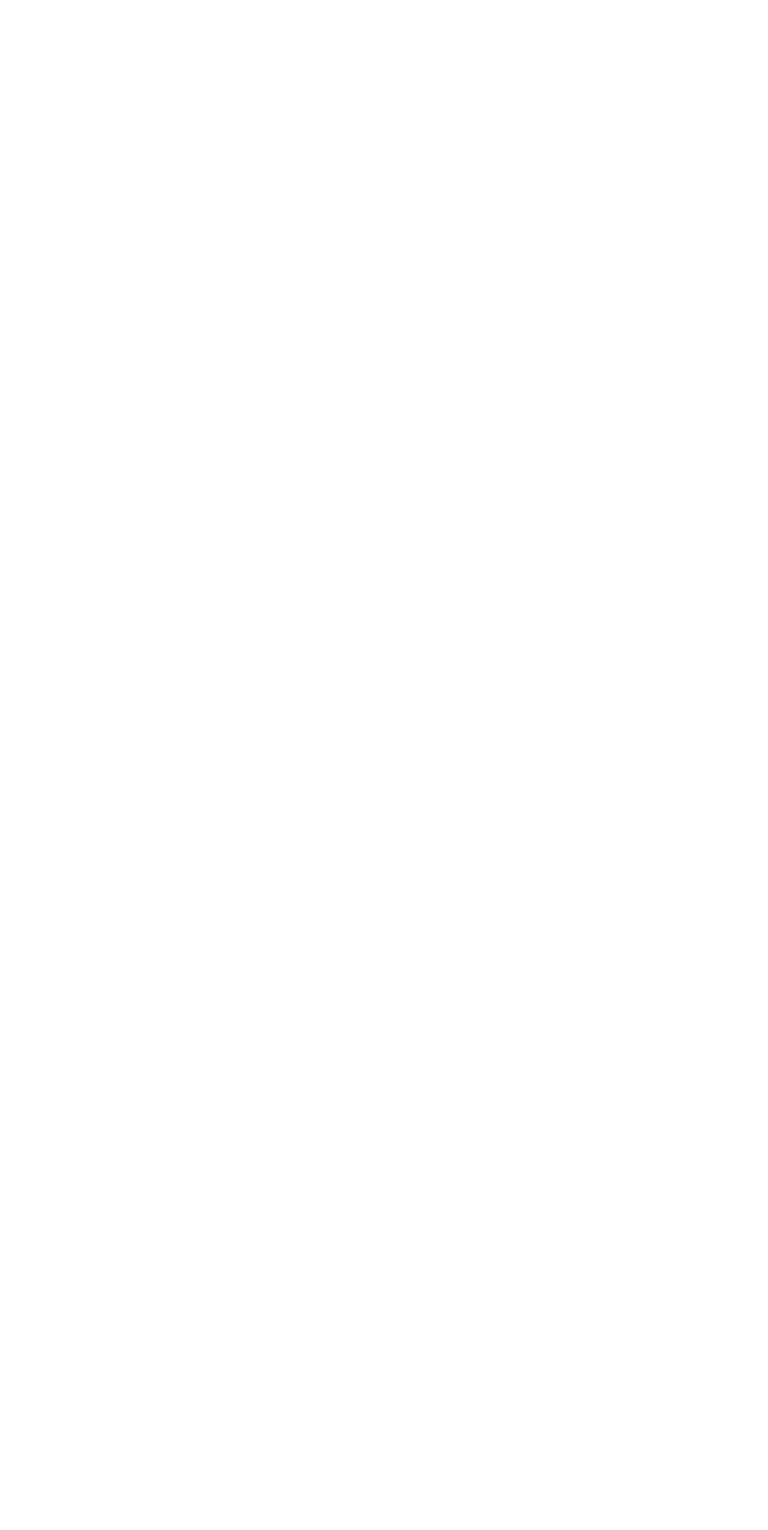
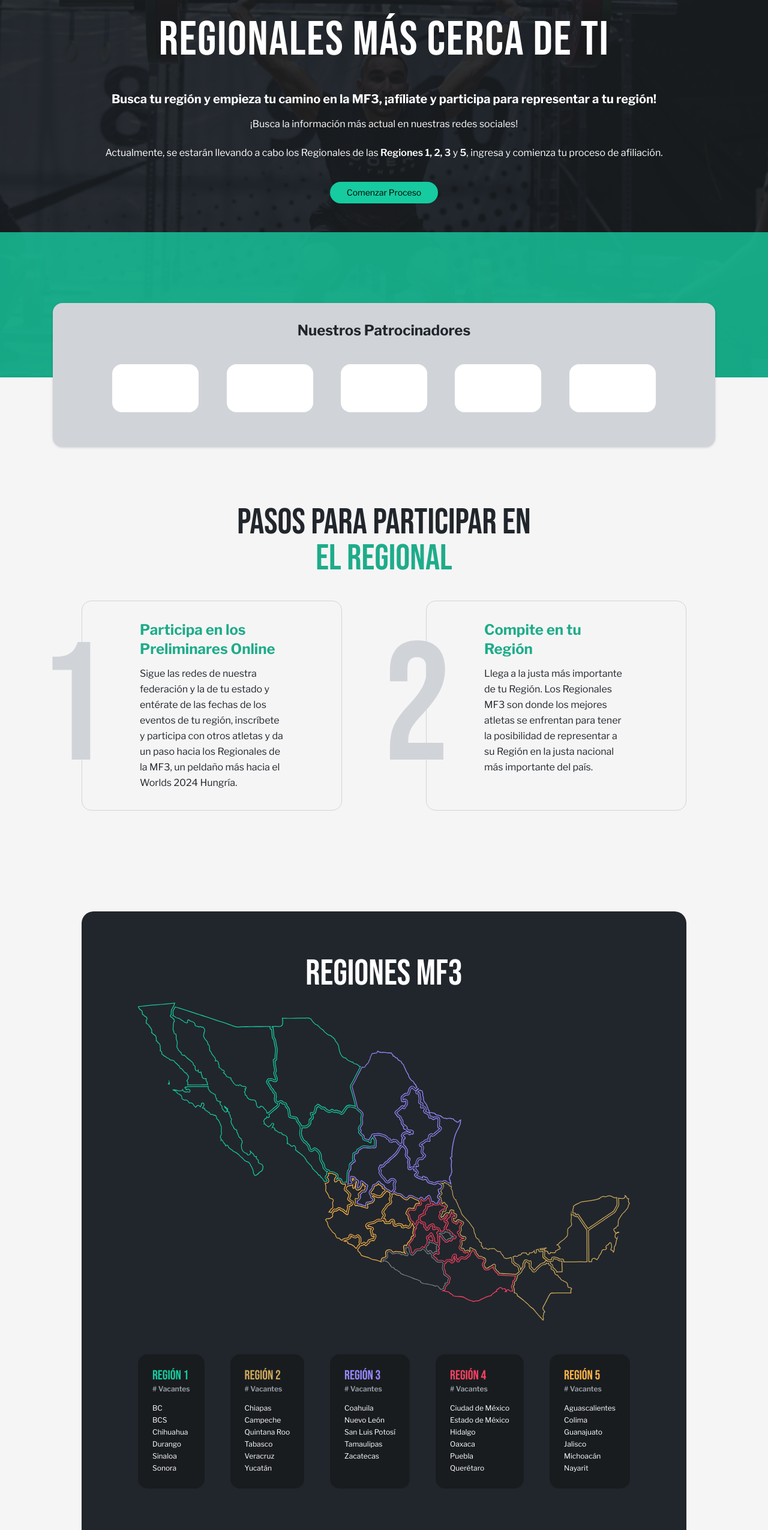
Before and after one commit to alejandro-mr/mf3, a React (Vite) app: page /eventos in a window 1280 px wide. Before the commit this address had no page. Shown: the part 241-2791 px from the top of the page at 60% size. Before the commit the page ends 800 px from the top, so only its background shows below. Built offline with nearby package versions, Linux system fonts and the light colour scheme.

Commit message:
Adding events page.

```diff
--- a/src/App.tsx
+++ b/src/App.tsx
@@ -2,6 +2,7 @@ import { createBrowserRouter, RouterProvider } from "react-router-dom";
 import Layout from "./components/Layout/Layout";
 import Index from "./pages/Index/Index";
 import Gallery from "./pages/Gallery/Gallery";
+import Events from "./pages/Events/Events";
 
 const router = createBrowserRouter([
   {
@@ -9,6 +10,7 @@ const router = createBrowserRouter([
     children: [
       { path: "/", element: <Index /> },
       { path: "/galeria", element: <Gallery /> },
+      { path: "/eventos", element: <Events /> },
     ],
   },
 ]);
--- a/src/components/Layout/Navigation/Navigation.tsx
+++ b/src/components/Layout/Navigation/Navigation.tsx
@@ -34,7 +34,8 @@ function Navigation() {
       <a href="">Worlds 2024</a>
       <a href="">Afíliate</a>
       <img src={mf3Logo} className="h-20 px-8" />
-      <div
+      <NavLink
+        to="/eventos"
         className="relative"
         onMouseLeave={handleMouseLeave}
         onMouseEnter={handleMouseEnter}
@@ -60,7 +61,7 @@ function Navigation() {
             </div>
           </ul>
         </div>
-      </div>
+      </NavLink>
       <NavLink to="/galeria">Galería</NavLink>
       <a href="">Contacto</a>
     </nav>
--- /dev/null
+++ b/src/pages/Events/Events.module.css
@@ -0,0 +1,16 @@
+.hero {
+  @apply flex flex-col items-center min-h-[54.375rem] h-[54.375rem] pt-[10.25rem] text-center;
+  @apply before:h-[54.375rem] before:bg-gray-6 before:bg-[url('/gallery-bg.png')] before:bg-no-repeat before:bg-center before:bg-cover before:absolute before:top-0 before:inset-0 before:-z-10;
+
+  & > h1 {
+    @apply font-bebas text-[5rem] text-center tracking-wide leading-[6rem] mb-9;
+  }
+
+  & > .subtitle {
+    @apply font-bold text-xl mb-4;
+  }
+
+  & > .button {
+    @apply mt-9 mb-12 px-7 py-1.5 bg-green-neutral text-black text-sm rounded-3xl leading-6;
+  }
+}
--- /dev/null
+++ b/src/pages/Events/Events.tsx
@@ -0,0 +1,74 @@
+import SponsorsBar from "../../components/SponsorsBar/SponsorsBar";
+
+import styles from "./Events.module.css";
+import RegionsMap from "./components/RegionsMap/RegionsMap";
+
+function Events() {
+  return (
+    <div>
+      <section className={styles.hero}>
+        <h1>
+          Participa en uno de los
+          <br /> Regionales más cerca de ti
+        </h1>
+        <p className={styles.subtitle}>
+          Busca tu región y empieza tu camino en la MF3, ¡afíliate y participa
+          para representar a tu región!
+        </p>
+        <p>
+          ¡Busca la información más actual en nuestras redes sociales!
+          <br />
+          <br />
+          Actualmente, se estarán llevando a cabo los Regionales de las{" "}
+          <span className="font-semibold">Regiones 1, 2, 3</span> y{" "}
+          <span className="font-semibold">5</span>, ingresa y comienza tu
+          proceso de afiliación.
+        </p>
+        <a className={styles.button}>Comenzar Proceso</a>
+        <div className="h-[12.5rem] w-full mt-auto flex flex-1 bg-green-neutral/80" />
+      </section>
+      <div className="absolute top-[746px] inset-x-0 mx-auto z-10 w-[69rem] min-w-[69rem]">
+        <SponsorsBar />
+      </div>
+      <section className="flex flex-col items-center bg-gray-1 pt-[13.25rem] text-gray-5 px-[8.5rem] pb-28">
+        <h2 className="text-center font-bebas text-6xl">
+          Pasos para participar en <br />
+          <span className="text-green-dark">el regional</span>
+        </h2>
+        <div className="flex flex-auto w-full mt-10 mb-[10.5rem] justify-between">
+          <div className="flex flex-col gap-3 py-8 px-24 border border-gray-2 rounded-2xl max-w-[27.125rem] relative">
+            <span className="font-bebas text-[17.5rem] text-gray-2 leading-[336px] absolute -left-[4.5rem] bottom-0">
+              1
+            </span>
+            <p className="font-bold text-2xl text-green-dark">
+              Participa en los Preliminares Online
+            </p>
+            <p className="leading-[1.625rem]">
+              Sigue las redes de nuestra federación y la de tu estado y entérate
+              de las fechas de los eventos de tu región, inscríbete y participa
+              con otros atletas y da un paso hacia los Regionales de la MF3, un
+              peldaño más hacia el Worlds 2024 Hungría.
+            </p>
+          </div>
+          <div className="flex flex-col gap-3 py-8 px-24 border border-gray-2 rounded-2xl max-w-[27.125rem] relative">
+            <span className="font-bebas text-[17.5rem] text-gray-2 leading-[336px] absolute -left-[4.5rem] bottom-0">
+              2
+            </span>
+            <p className="font-bold text-2xl text-green-dark">
+              Compite en tu Región
+            </p>
+            <p className="leading-[1.625rem]">
+              Llega a la justa más importante de tu Región. Los Regionales MF3
+              son donde los mejores atletas se enfrentan para tener la
+              posibilidad de representar a su Región en la justa nacional más
+              importante del país.
+            </p>
+          </div>
+        </div>
+        <RegionsMap />
+      </section>
+    </div>
+  );
+}
+
+export default Events;
--- /dev/null
+++ b/src/pages/Events/components/RegionsMap/RegionsMap.tsx
@@ -0,0 +1,97 @@
+import regionsMapSvg from "../../../../assets/regiones.svg";
+
+function RegionsMap() {
+  return (
+    <div className="flex flex-col flex-auto w-full bg-gray-5 items-center text-white rounded-[1.25rem] pt-[4.25rem] px-[5.875rem] pb-[5.625rem]">
+      <h2 className="font-bebas text-6xl mb-3 leading-[4.5rem]">
+        Regiones MF3
+      </h2>
+      <img src={regionsMapSvg} className="mb-14" />
+      <div className="flex flex-auto flex-wrap w-full justify-between">
+        {Regions()}
+      </div>
+    </div>
+  );
+}
+
+function Regions() {
+  return (
+    <>
+      <div className="bg-gray-6 rounded-2xl p-6 text-xs">
+        <p className="font-bebas text-green-neutral text-[1.375rem] leading-6">
+          Región 1
+        </p>
+        <p className="pb-3 font-semibold text-gray-3 leading-5"># Vacantes</p>
+        <ul className="leading-5">
+          <li>BC</li>
+          <li>BCS</li>
+          <li>Chihuahua</li>
+          <li>Durango</li>
+          <li>Sinaloa</li>
+          <li>Sonora</li>
+        </ul>
+      </div>
+
+      <div className="bg-gray-6 rounded-2xl p-6 text-xs">
+        <p className="font-bebas text-gold text-[1.375rem] leading-6">
+          Región 2
+        </p>
+        <p className="pb-3 font-semibold text-gray-3 leading-5"># Vacantes</p>
+        <ul className="leading-5">
+          <li>Chiapas</li>
+          <li>Campeche</li>
+          <li>Quintana Roo</li>
+          <li>Tabasco</li>
+          <li>Veracruz</li>
+          <li>Yucatán</li>
+        </ul>
+      </div>
+
+      <div className="bg-gray-6 rounded-2xl p-6 text-xs">
+        <p className="font-bebas text-violet-neutral text-[1.375rem] leading-6">
+          Región 3
+        </p>
+        <p className="pb-3 font-semibold text-gray-3 leading-5"># Vacantes</p>
+        <ul className="leading-5">
+          <li>Coahuila</li>
+          <li>Nuevo León</li>
+          <li>San Luis Potosí</li>
+          <li>Tamaulipas</li>
+          <li>Zacatecas</li>
+        </ul>
+      </div>
+
+      <div className="bg-gray-6 rounded-2xl p-6 text-xs">
+        <p className="font-bebas text-red-neutral text-[1.375rem] leading-6">
+          Región 4
+        </p>
+        <p className="pb-3 font-semibold text-gray-3 leading-5"># Vacantes</p>
+        <ul className="leading-5">
+          <li>Ciudad de México</li>
+          <li>Estado de México</li>
+          <li>Hidalgo</li>
+          <li>Oaxaca</li>
+          <li>Puebla</li>
+          <li>Querétaro</li>
+        </ul>
+      </div>
+
+      <div className="bg-gray-6 rounded-2xl p-6 text-xs">
+        <p className="font-bebas text-mustard text-[1.375rem] leading-6">
+          Región 5
+        </p>
+        <p className="pb-3 font-semibold text-gray-3 leading-5"># Vacantes</p>
+        <ul className="leading-5">
+          <li>Aguascalientes</li>
+          <li>Colima</li>
+          <li>Guanajuato</li>
+          <li>Jalisco</li>
+          <li>Michoacán</li>
+          <li>Nayarit</li>
+        </ul>
+      </div>
+    </>
+  );
+}
+
+export default RegionsMap;
```
Also changed, not shown: src/assets/regiones.svg (added).
